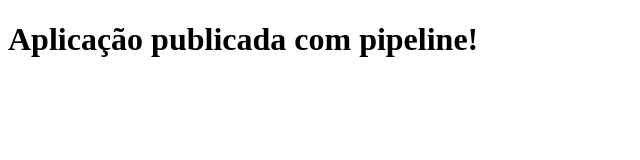
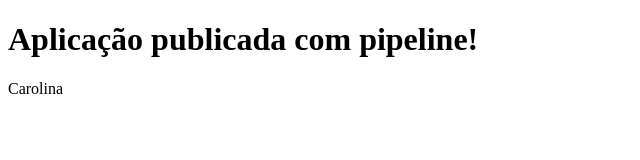
Before and after one commit to carolinacardinale/meu-site, a plain HTML site: page site/index.html in a window 1280 px wide. Shown: the full height of the page, 0-640 px from the left. Drawn offline with Linux system fonts and the light colour scheme.

Commit message:
Atualiza conteúdo do site

```diff
--- a/site/index.html
+++ b/site/index.html
@@ -6,5 +6,6 @@
 </head>
 <body>
     <h1>Aplicação publicada com pipeline!</h1>
+    <p> Carolina </p>
 </body>
 </html>
```
